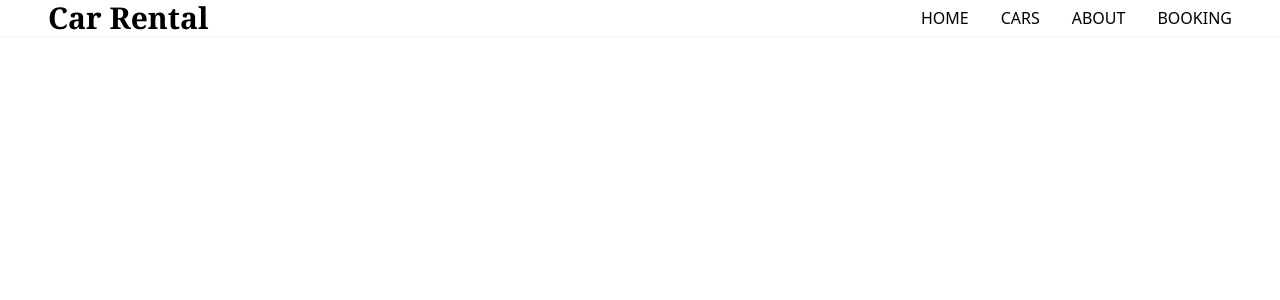
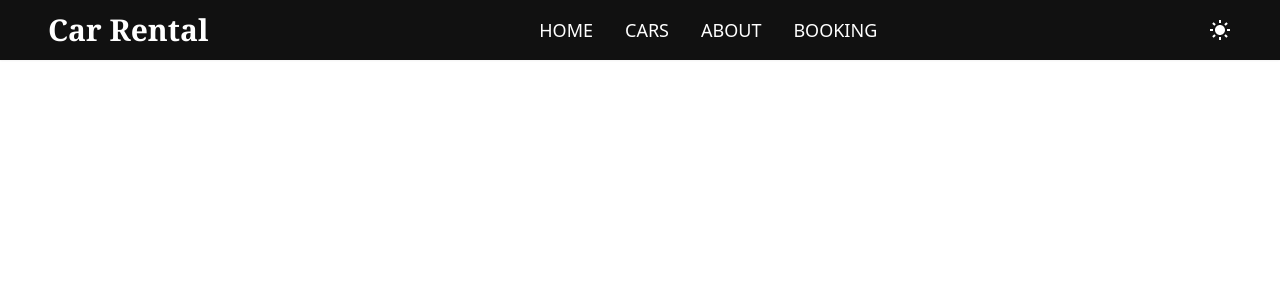
Before and after one commit to 98atanu/Car_Rental_UI, a React (Vite) app: page / in a window 1280 px wide. Shown: the top 300 px of the page. Built offline with nearby package versions, Linux system fonts and the light colour scheme.

Commit message:
Navbar completed.

```diff
--- a/package.json
+++ b/package.json
@@ -11,7 +11,8 @@
   },
   "dependencies": {
     "react": "^18.2.0",
-    "react-dom": "^18.2.0"
+    "react-dom": "^18.2.0",
+    "react-icons": "^5.2.1"
   },
   "devDependencies": {
     "@types/react": "^18.2.66",
--- a/src/App.jsx
+++ b/src/App.jsx
@@ -1,10 +1,29 @@
-import React from 'react'
+import React, { useEffect, useState } from 'react'
 import Navbar from './components/Navbar/Navbar'
 
 const App = () => {
+
+  //Dark Mode feature
+  const [theme, setTheme] = useState(
+    localStorage.getItem("theme") ?
+    localStorage.getItem("theme") : "dark"
+  )
+
+  const element = document.documentElement;
+  useEffect(() => {
+    if(theme === "dark"){
+      element.classList.add("dark")
+      localStorage.setItem("theme","dark")
+    }
+    else {
+      element.classList.remove("dark")
+      localStorage.setItem("theme","light")
+    }
+  }, [theme])
+
   return (
     <div>
-      <Navbar/>
+      <Navbar theme = {theme} setTheme = {setTheme}/>
     </div>
   )
 }
--- a/src/components/Navbar/Navbar.jsx
+++ b/src/components/Navbar/Navbar.jsx
@@ -1,4 +1,6 @@
 import React from 'react'
+import { BiSolidMoon, BiSolidSun } from "react-icons/bi";
+
 
 
 const NavLinks = [
@@ -25,24 +27,36 @@
 ]
 
 
-const Navbar = () => {
+const Navbar = ({ theme,setTheme }) => {
     return (
-        <nav className='shadow-sm'>
+        <nav className='shadow-sm bg-white dark:bg-dark dark:text-white'>
             <div className="container">
                 <div className="flex justify-between items-center">
                     <div>
                         <h1 className='text-3xl font-serif font-bold'>Car Rental</h1>
                     </div>
-
                     <div className='hidden md:block'>
                         <ul className='flex items-center gap-8' >
                             {NavLinks.map((data)=> (
-                            <li key={data.id}>
-                                <a className='inline-block' href={data.link}>{data.name}</a>
+                            <li key={data.id} className='py-4'>
+                                <a className=' py-2 hover:border-b-2 hover:text-primary hover:border-primary transition-colors duration-500 text-lg font-medium' href={data.link}>{data.name}</a>
                             </li>
                             ))}
+                        </ul>
+                    </div>
+                    <div>
+                        {
+                            theme === "dark" ? (
+                            <BiSolidSun
+                            onClick={()=> setTheme("light")}
+                            className='text-2xl '/>
+                        ): (
+                            <BiSolidMoon
+                            onClick={()=> setTheme("dark")}
+                            className='text-2xl '/>
+                        )
+                        }
 
-                        </ul>
                     </div>
                 </div>
             </div>
--- a/tailwind.config.js
+++ b/tailwind.config.js
@@ -9,7 +9,7 @@
     extend: {
       colors:{
         primary : "#ffc727",
-        dark : "111111"
+        dark : "#111111"
       },
       container : {
         center : true,
```
Also changed, not shown: 1 other file (tests, documents, lock files or other folders).
